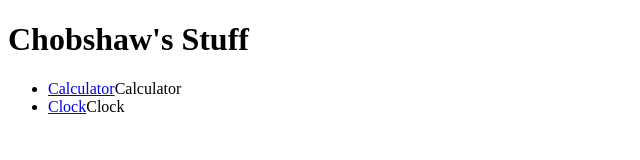
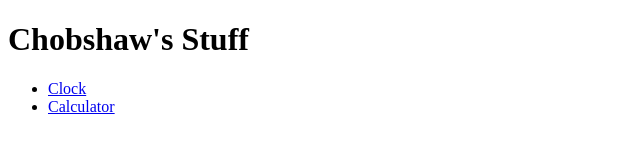
Before and after one commit to Chobshaw/chobshaw.github.io, a plain HTML site: page index.html in a window 1280 px wide. Shown: the whole page, without its empty margins (0-640 px from the left). Drawn offline with Linux system fonts and the light colour scheme.

Commit message:
Changed order of clock and calc

```diff
--- a/index.html
+++ b/index.html
@@ -12,8 +12,8 @@
       <h1>Chobshaw's Stuff</h1>
     </div>
     <ul>
-      <li><a href="chobshaw.github.io/calculator">Calculator</a>Calculator</li>
-      <li><a href="chobshaw.github.io/clock">Clock</a>Clock</li>
+      <li><a href="chobshaw.github.io/clock/">Clock</a></li>
+      <li><a href="chobshaw.github.io/calculator/">Calculator</a></li>
     </ul>
   </body>
 </html>
```
